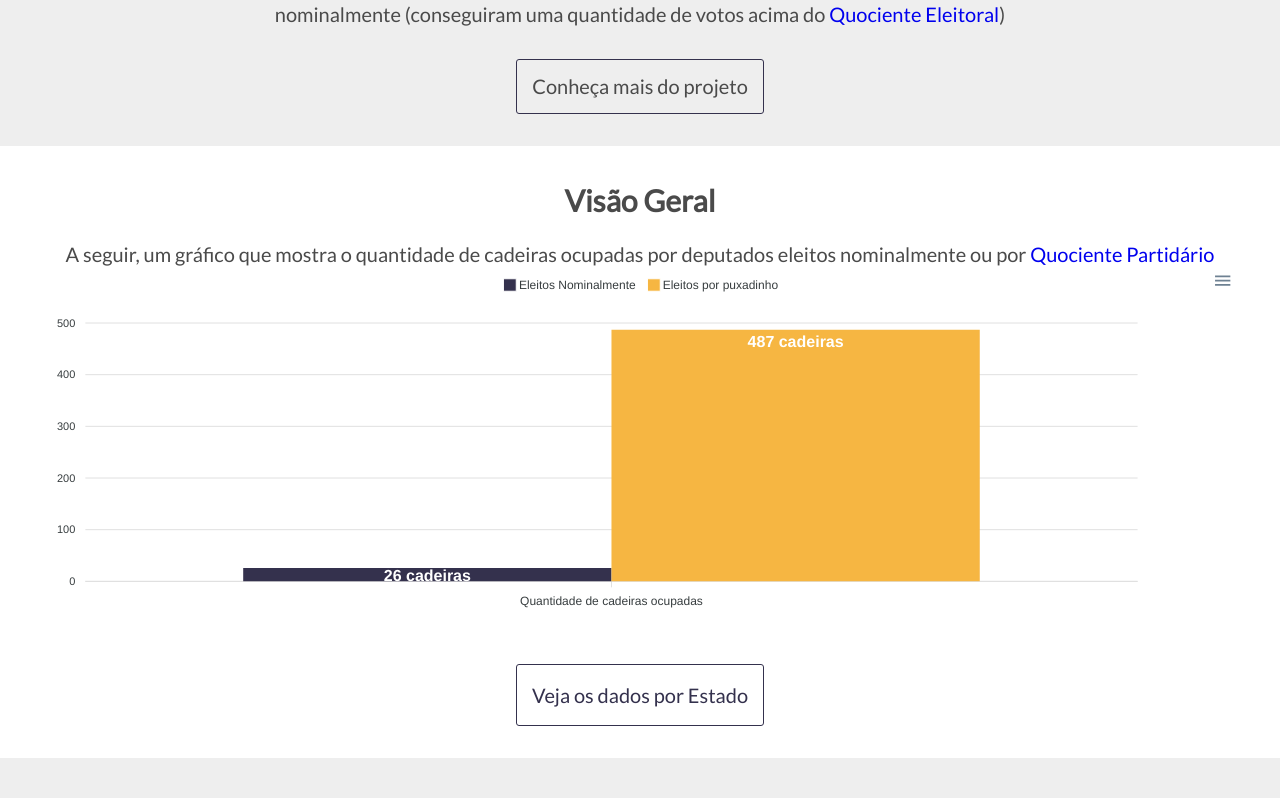
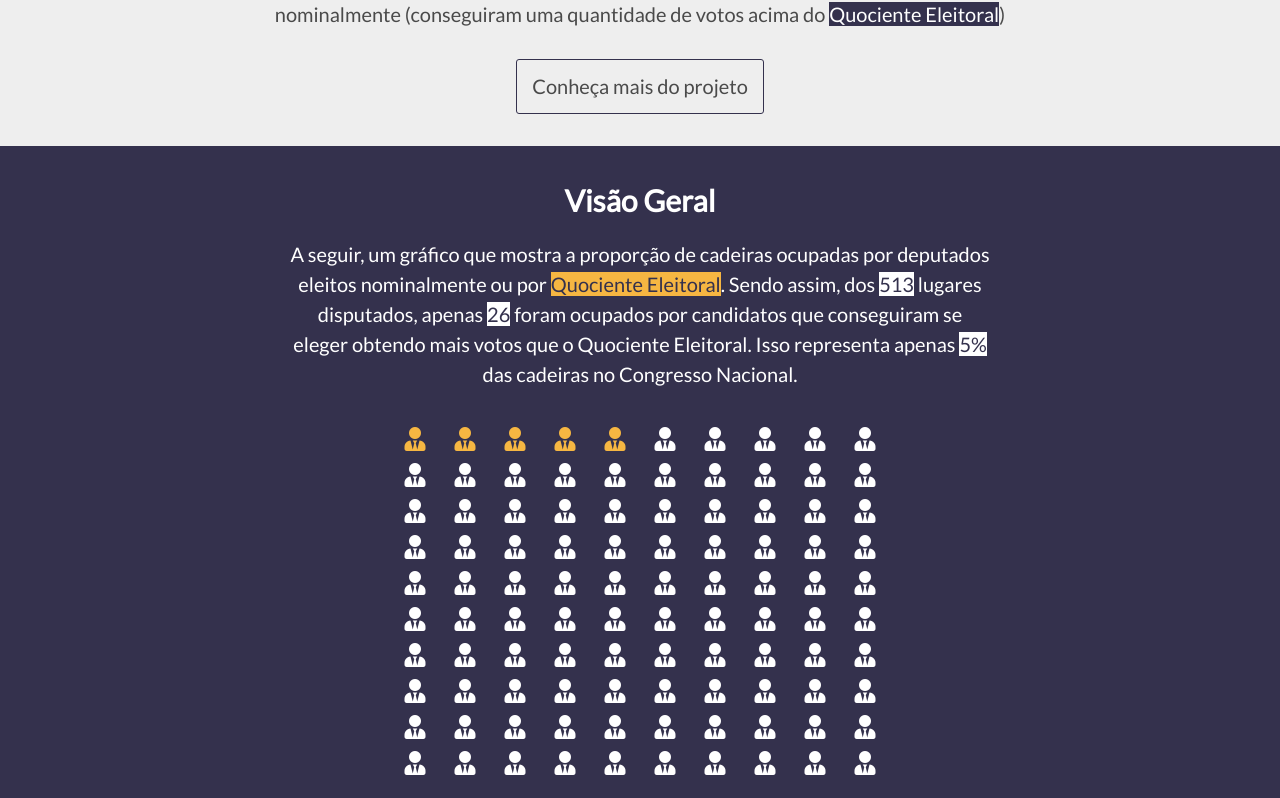
Before and after one commit to legislativo-br/legislativo-br.github.io, a React (Create React App) app: page / in a window 1280 px wide. Shown: the part 969-1767 px from the top of the page. Built offline with nearby package versions, Linux system fonts and the light colour scheme.

Commit message:
GeneralVision: replace Chart and use Pictogram component

```diff
--- a/src/pages/main/components/GeneralVision.js
+++ b/src/pages/main/components/GeneralVision.js
@@ -3,49 +3,55 @@ import styled from 'styled-components';
 
 import generalSummaryData from '../../../data/general-summary.json';
 import { Section, Container, Content } from '../../../styles';
-import BarChart from '../../../components/BarChart';
+import Pictogram from '../../../components/Pictogram';
 import LinkButton from '../../../components/Button';
 
+const { not_pulling_qty, chars } = generalSummaryData[0] || {}
+
 const GeneralVisionContainer = styled(Section)`
-  background-color: white;
+  background-color: #34314D;
+  color: white;
+
+  .info {
+    max-width: 700px;
+    margin: 0 auto;
+    text-align: center;
+  }
+
+  .pictogram-container {
+    max-width: 500px;
+    margin: 2rem auto;
+  }
 `;
 
 export default class GeneralVision extends Component {
-  constructor(props) {
-    super(props)
+  render() {
+    const proportion = Math.floor((not_pulling_qty / chars) * 100)
 
-    this.state = {
-      series: this.getSeries()
-    }
-  }
-
-  getSeries () {
-    const data = generalSummaryData[0]
-    const { not_pulling_qty, chars } = data
-
-    return [{
-      name: 'Eleitos Nominalmente',
-      data: [ not_pulling_qty ]
-    }, {
-      name: 'Eleitos por puxadinho',
-      data: [ (chars - not_pulling_qty) ]
-    }]
-  }
-
-  render() {
-    const { series } = this.state
     return (
       <GeneralVisionContainer>
         <Content center>
           <Container>
-            <h2> Visão Geral </h2>
-            <p> A seguir, um gráfico que mostra o quantidade de cadeiras ocupadas por deputados eleitos nominalmente ou por <a href="http://www.tse.jus.br/eleitor/glossario/termos/quociente-partidario" title="Acesse a explicação do TSE a respeito do termo Quociente Partidário">Quociente Partidário</a> </p>
-            <BarChart series={series} />
-            <br />
-            <LinkButton
-              label="Veja os dados por Estado"
-              route="/states"
-            />
+            <div className="info">
+              <h2> Visão Geral </h2>
+              <p> A seguir, um gráfico que mostra a proporção de cadeiras ocupadas por deputados eleitos nominalmente ou por <a className="link is-inverted" href="http://www.tse.jus.br/eleitor-e-eleicoes/eleitor/glossario/termos/quociente-eleitoral" title="Acesse a explicação do TSE a respeito do termo Quociente Eleitoral">Quociente Eleitoral</a>. Sendo assim, dos <span className="mark-white">513</span> lugares disputados, apenas <span className="mark-white">26</span> foram ocupados por candidatos que conseguiram se eleger obtendo mais votos que o Quociente Eleitoral. Isso representa apenas <span className="mark-white">5%</span> das cadeiras no Congresso Nacional. </p>
+            </div>
+
+            <div className="pictogram-container">
+              <Pictogram
+                chars={100}
+                inverted
+                selected={proportion}
+              />
+            </div>
+
+            <div>
+              <LinkButton
+                type="is-secondary"
+                label="Veja os dados por Estado"
+                route="/states"
+              />
+            </div>
           </Container>
         </Content>
       </GeneralVisionContainer>
--- a/src/pages/main/components/Header.js
+++ b/src/pages/main/components/Header.js
@@ -7,14 +7,17 @@ const Header = props => {
     <Hero>
       <Content center>
         <Container>
-          <p> O projeto "Como meu deputado foi eleito?", tem como objetivo trazer para o contexto dos eleitores, dados das Eleições Federais de 2018, a fim de informar a respeito da quantidade de deputados que foram eleitos diretamente pelos seus votos (eleitos nominalmente), e comparar o quantitativo em relação aos que foram "puxados" (eleitos por <a href="http://www.tse.jus.br/eleitor/glossario/termos/quociente-partidario" title="Acesse a explicação do TSE a respeito do termo Quociente Partidário">Quociente Partidário</a>). </p>
+          <p> O projeto "Como meu deputado foi eleito?", tem como objetivo trazer para o contexto dos eleitores, dados das Eleições Federais de 2018, a fim de informar a respeito da quantidade de deputados que foram eleitos diretamente pelos seus votos (eleitos nominalmente), e comparar o quantitativo em relação aos que foram "puxados" (eleitos por <a className="link" href="http://www.tse.jus.br/eleitor/glossario/termos/quociente-partidario" title="Acesse a explicação do TSE a respeito do termo Quociente Partidário">Quociente Partidário</a>). </p>
 
-          <p> Nesta página você poderá analisar os dados nacionalmente, como na próxima seção, bem como visualizar os candidatos que foram eleitos nominalmente (conseguiram uma quantidade de votos acima do <a href="http://www.tse.jus.br/eleitor-e-eleicoes/eleitor/glossario/termos/quociente-eleitoral" title="Acesse a explicação do TSE a respeito do termo Quociente Eleitoral">Quociente Eleitoral</a>) </p>
+          <p> Nesta página você poderá analisar os dados nacionalmente, como na próxima seção, bem como visualizar os candidatos que foram eleitos nominalmente (conseguiram uma quantidade de votos acima do <a className="link" href="http://www.tse.jus.br/eleitor-e-eleicoes/eleitor/glossario/termos/quociente-eleitoral" title="Acesse a explicação do TSE a respeito do termo Quociente Eleitoral">Quociente Eleitoral</a>) </p>
 
           <br />
-          <PrimaryButton onClick={() => props.history.push("/about")}>
-            Conheça mais do projeto
-          </PrimaryButton>
+
+          <div>
+            <PrimaryButton onClick={() => props.history.push("/about")}>
+              Conheça mais do projeto
+            </PrimaryButton>
+          </div>
         </Container>
       </Content>
     </Hero>
```
